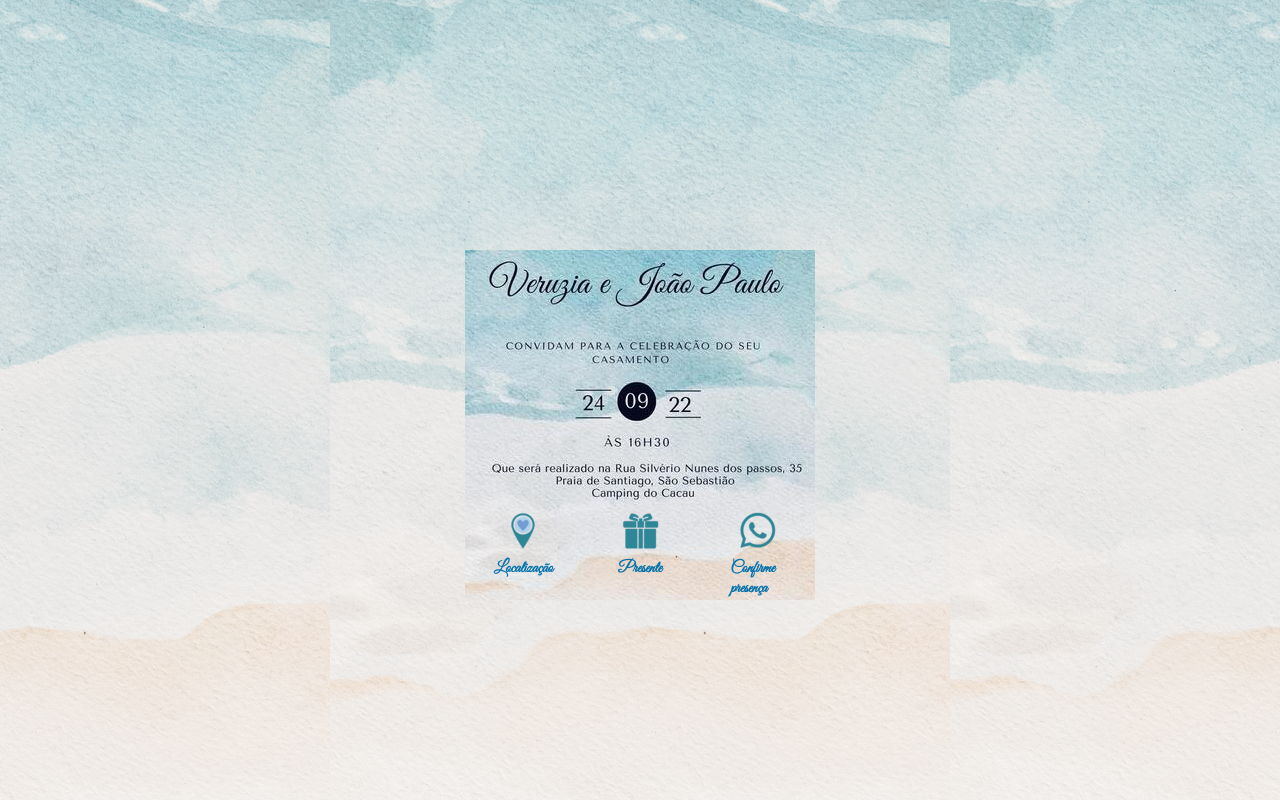
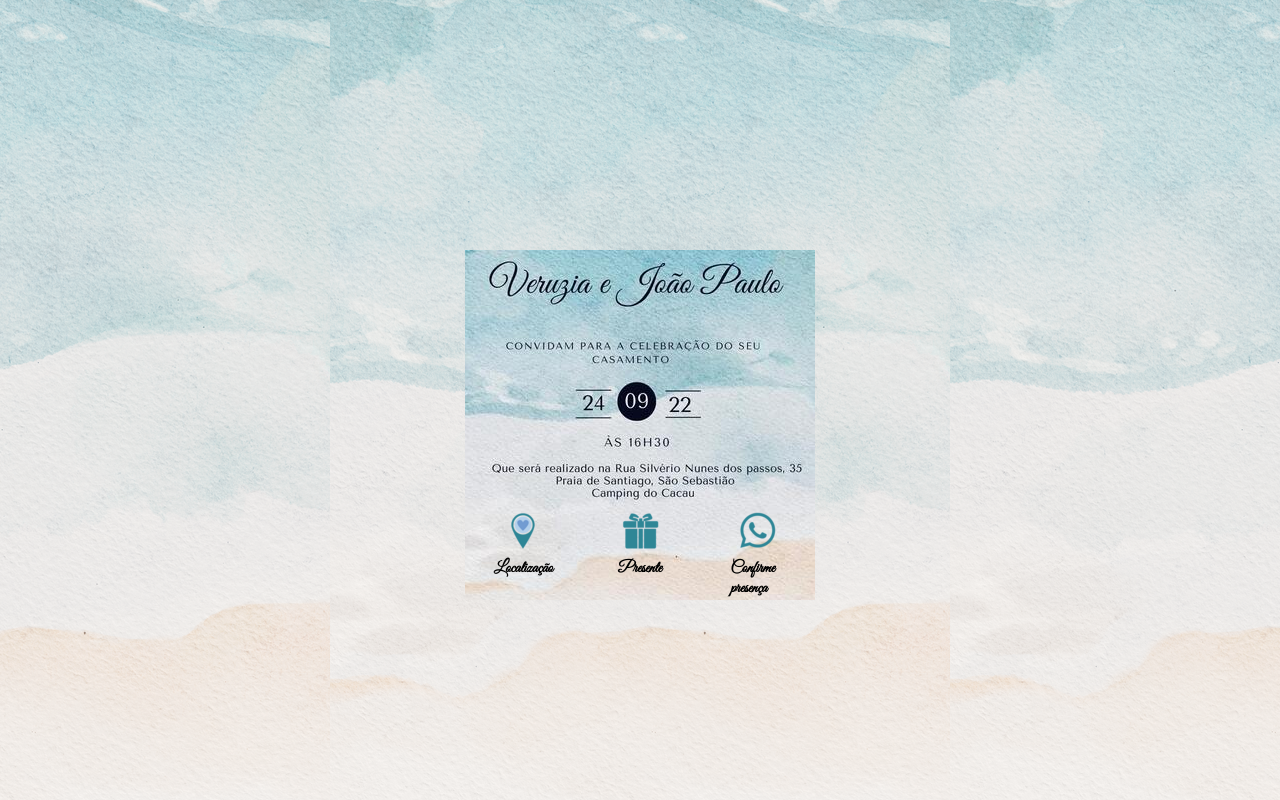
Before and after one commit to VeruziaRocha/Casamento-Veruzia-e-Jo-o-Paulo, a plain HTML site: page index.html in a window 1280 px wide. Drawn offline with Linux system fonts and the light colour scheme.

Commit message:
Update style.css

```diff
--- a/style.css
+++ b/style.css
@@ -36,7 +36,7 @@
     width: 15%;
     height: 15%;
     font-family: great vibes, 'Franklin Gothic Medium', 'Arial Narrow', Arial, sans-serif;
-    color: rgb(9, 115, 172);
+    color: rgb(0, 0, 0);
     margin-bottom: 38px;
 }
 
@@ -51,7 +51,7 @@
     width: 15%;
     height: 15%;
     font-family: great vibes, 'Franklin Gothic Medium', 'Arial Narrow', Arial, sans-serif;
-    color: rgb(9, 115, 172);
+    color: rgb(0, 0, 0);
     margin-bottom: 38px;
 }
 
@@ -66,7 +66,7 @@
     width: 15%;
     height: 15%;
     font-family: great vibes, 'Franklin Gothic Medium', 'Arial Narrow', Arial, sans-serif;
-    color: rgb(9, 115, 172);
+    color: rgb(0, 0, 0);
     margin-bottom: 38px;
 }
 
```
